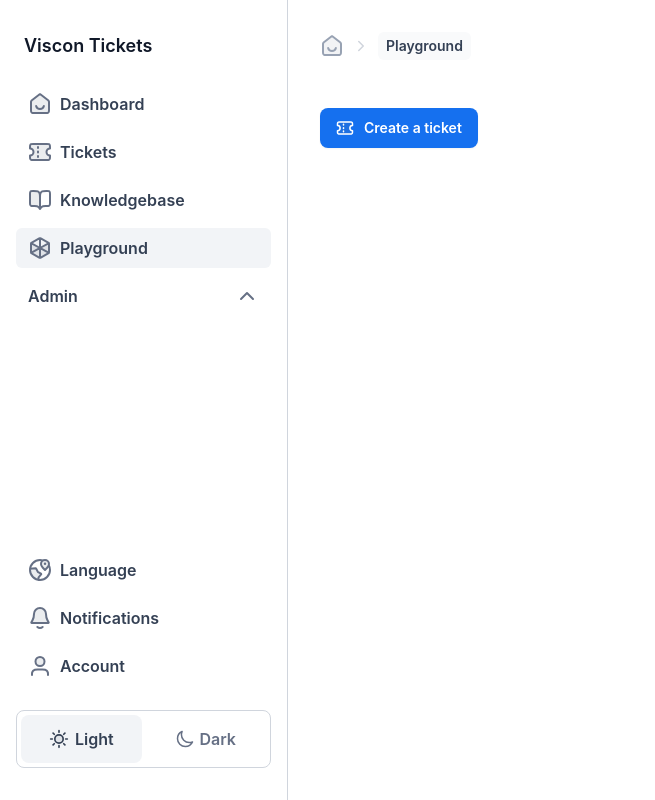
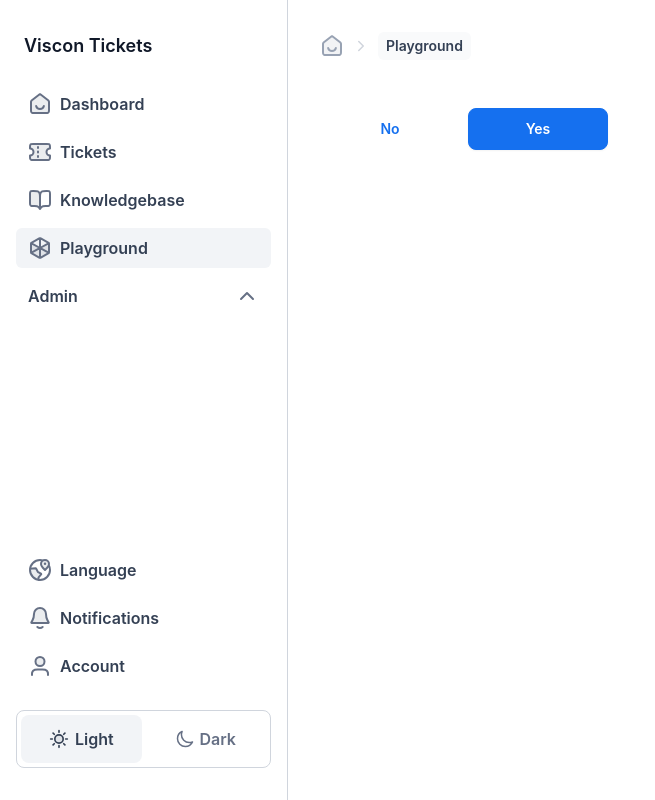
Before and after one commit to lucasprins/viscon-tickets, a React (Create React App) app: page /playground in a window 1280 px wide. Shown: the whole page, without its empty margins (0-655 px from the left). Built offline with nearby package versions, Linux system fonts and the light colour scheme.

Commit message:
Update: added focus and hover states

```diff
--- a/src/components/Button/Button.tsx
+++ b/src/components/Button/Button.tsx
@@ -4,7 +4,7 @@ import { Link } from 'react-router-dom';
 export enum ButtonSize {
     SMALL,
     MEDIUM,
-    LARGE
+    LARGE,
 }
 
 export enum ButtonWidth {
@@ -31,7 +31,6 @@ type ButtonProps = {
 }
 
 export function Button({ size, width, type, text, icon, url, onclick }: ButtonProps) {
-
     const buttonWidthStyle = width === ButtonWidth.FULL ? "w-full" : "";
     let buttonSizeStyle = "";
     let buttonTypeStyle = "";
@@ -50,19 +49,19 @@ export function Button({ size, width, type, text, icon, url, onclick }: ButtonPr
 
     switch (type) {
         case ButtonType.PRIMARY:
-            buttonTypeStyle = "shadow-sm bg-primary-600 text-white";
+            buttonTypeStyle = "shadow-sm bg-primary-600 border border-primary-600 text-white hover:bg-primary-700 focus:outline outline-primary-200 dark:outline-primary-500 hover:border-primary-700";
             break;
         case ButtonType.SECONDARY_GRAY:
-            buttonTypeStyle = "shadow-sm text-gray-700 border border-gray-300 dark:border-dark-500 dark:text-white";
+            buttonTypeStyle = "shadow-sm text-gray-800 border border-gray-300 dark:border-dark-500 dark:text-white hover:bg-gray-50 dark:hover:bg-dark-700 focus:outline outline-gray-100 dark:outline-dark-600";
             break;
         case ButtonType.SECONDARY_COLOR:
-            buttonTypeStyle = "shadow-sm text-primary-700 bg-primary-50 dark:bg-dark-700";
+            buttonTypeStyle = "text-primary-600 dark:text-gray-300 border border-primary-50 dark:border-dark-600 bg-primary-50 dark:bg-dark-600 hover:bg-primary-100 focus:outline outline-primary-100 dark:outline-dark-500";
             break;
         case ButtonType.TERTIARY_GRAY:
-            buttonTypeStyle = "text-gray-700";
+            buttonTypeStyle = "text-gray-800 border border-primary-600 border-opacity-0 hover:bg-gray-50 dark:text-white dark:hover:bg-dark-600";
             break;
         case ButtonType.TERTIARY_COLOR:
-            buttonTypeStyle = "text-primary-700";
+            buttonTypeStyle = "text-primary-600 dark:text-gray-300 border border-primary-600 border-opacity-0 hover:bg-primary-50 dark:hover:bg-dark-600";
             break;
     };
 
--- a/src/components/Button/ButtonOnlyIcon.tsx
+++ b/src/components/Button/ButtonIcon.tsx
@@ -5,7 +5,7 @@ type ButtonOnlyIconProps = {
     onclick: () => any
 }
 
-export const ButtonOnlyIcon = ({ icon, onclick }: ButtonOnlyIconProps) => {
+export const ButtonIcon = ({ icon, onclick }: ButtonOnlyIconProps) => {
     return (
         <button onClick={onclick} className='flex h-min items-center justify-center p-2 dark:hover:bg-dark-600 hover:bg-gray-100 rounded-md'>
             {icon}
--- /dev/null
+++ b/src/components/Button/ButtonLink.tsx
@@ -0,0 +1,47 @@
+import React from 'react'
+import { Link } from 'react-router-dom';
+
+export enum ButtonLinkSize {
+    MEDIUM,
+    LARGE,
+}
+
+export enum ButtonLinkType {
+    COLOR,
+    GRAY
+}
+
+type ButtonLinkProps = {
+    size: ButtonLinkSize,
+    type: ButtonLinkType,
+    text: string,
+    icon?: JSX.Element,
+    url?: string,
+    onclick?: () => any
+}
+
+export function ButtonLink({ size, type, text, icon, url, onclick }: ButtonLinkProps) {
+    const buttonTypeStyle = type === ButtonLinkType.COLOR ? "text-primary-600 hover:text-primary-500" : "text-gray-600 hover:text-gray-400";
+    const buttonSizeStyle = size === ButtonLinkSize.MEDIUM ? "text-sm" : "";
+
+    return (
+        <>
+            {url
+                ?
+                <Link to={url}>
+                    <button onClick={onclick} className={`${buttonTypeStyle} ${buttonSizeStyle}
+                        flex justify-center items-center gap-x-2.5 font-semibold`}>
+                        {icon}
+                        {text}
+                    </button>
+                </Link>
+                :
+                <button onClick={onclick} className={`${buttonTypeStyle} ${buttonSizeStyle}
+                flex justify-center items-center gap-x-2 font-semibold`}>
+                    {icon}
+                    {text}
+                </button>
+            }
+        </>
+    )
+}
--- a/src/components/Input/InputDropdownSelect.tsx
+++ b/src/components/Input/InputDropdownSelect.tsx
@@ -19,7 +19,7 @@ export function InputDropdownSelectMachine({ machines, label }: DropdownSelectPr
                 <div className='mb-1.5'>
                     <Listbox.Label className='text-sm font-medium text-gray-700 dark:text-dark-300'>{label}</Listbox.Label>
                 </div>
-                <Listbox.Button className=' focus:outline-4 dark:outline-0 outline-primary-200 w-full rounded-lg mb-2 flex border bg-white text-gray-800 font-medium drop-shadow-sm border-gray-300 py-2.5 px-3.5 dark:text-white dark:font-normal dark:border-dark-500 dark:bg-dark-700'>
+                <Listbox.Button className='hover:bg-gray-50 dark:hover:bg-dark-600 focus:outline-4 dark:outline-0 outline-primary-200 w-full rounded-lg mb-2 flex border bg-white text-gray-800 font-medium drop-shadow-sm border-gray-300 py-2.5 px-3.5 dark:text-white dark:font-normal dark:border-dark-500 dark:bg-dark-700'>
                     {({ open }) => (
                         <div className='flex justify-between w-full'>
                             {selectedMachine.name}
--- a/src/components/MachineSolution/MachineSolutionList.tsx
+++ b/src/components/MachineSolution/MachineSolutionList.tsx
@@ -24,9 +24,9 @@ export function MachineSolutionList() {
 	);
 
 	return (
-		<div className='flex flex-col h-min gap-6 w-full overflow-scroll' >
-			{filteredSolutions.map(({ issue, solution }) => (
-				<MachineSolution issue={issue} solution={solution} machine_name={selectedMachine.name} machine_blueprint={selectedMachine.blueprint_number} />
+		<div className='flex flex-col h-min gap-6 w-full overflow-clip' >
+			{filteredSolutions.map(({ issue, solution, solution_id }) => (
+				<MachineSolution key={solution_id} issue={issue} solution={solution} machine_name={selectedMachine.name} machine_blueprint={selectedMachine.blueprint_number} />
 			))}
 		</div>
 	)
--- a/src/components/Navigation/NavigationMobile.tsx
+++ b/src/components/Navigation/NavigationMobile.tsx
@@ -1,6 +1,6 @@
 import React from 'react'
 import { Link } from 'react-router-dom'
-import { ButtonOnlyIcon } from '../Button/ButtonOnlyIcon'
+import { ButtonIcon } from '../Button/ButtonIcon'
 import { IconMenu } from '../Icons/IconMenu'
 
 type NavigationMobileTypes = {
@@ -15,7 +15,7 @@ export const NavigationMobile = ({ openSidebar }: NavigationMobileTypes) => {
 				<Link to='/'>
 					<h2 className='text-lg text-gray-900 font-semibold dark:font-medium dark:text-white'>Viscon Tickets</h2>
 				</Link>
-				<ButtonOnlyIcon onclick={openSidebar} icon={<IconMenu size='24' color='stroke-gray-500 dark:stroke-gray-400' fill='fill-gray-500' />} />
+				<ButtonIcon onclick={openSidebar} icon={<IconMenu size='24' color='stroke-gray-500 dark:stroke-gray-400' fill='fill-gray-500' />} />
 			</div>
 		</>
 	)
--- a/src/components/Navigation/NavigationSidebar.tsx
+++ b/src/components/Navigation/NavigationSidebar.tsx
@@ -44,7 +44,7 @@ export function NavigationSidebar() {
             {/* Navigation Footer */}
             <div className='flex flex-col gap-y-6 px-4'>
                 <ul className='flex flex-col gap-y-2'>
-                    <NavigationItem name={translations[language].language} url='language' icon={<IconGlobe size='24' color='stroke-gray-500 dark:stroke-gray-300' fill='fill-gray-500' />} />
+                    <NavigationItem name={translations[language].language} onclick={() => console.log("changeLanguage")} icon={<IconGlobe size='24' color='stroke-gray-500 dark:stroke-gray-300' fill='fill-gray-500' />} />
                     <NavigationItem name={translations[language].notifications} url='notifications' icon={<IconBell size='24' color='stroke-gray-500 dark:stroke-gray-300' fill='fill-gray-500' />} />
                     <NavigationItem name={translations[language].account} url='account' icon={<IconUser size='24' color='stroke-gray-500 dark:stroke-gray-300' fill='fill-gray-500' />} />
                 </ul>
--- a/src/pages/Playground/Playground.tsx
+++ b/src/pages/Playground/Playground.tsx
@@ -1,6 +1,7 @@
 import React from 'react';
 import { Breadcrumbs } from '../../components/Breadcrumbs/Breadcrumbs';
 import { Button, ButtonSize, ButtonType, ButtonWidth } from '../../components/Button/Button';
+import { ButtonLink, ButtonLinkSize, ButtonLinkType } from '../../components/Button/ButtonLink';
 import { IconTicket } from '../../components/Icons/IconTicket';
 import Layout from '../../components/Layout/Layout';
 
@@ -11,14 +12,24 @@ export function Playground() {
 			<Layout />
 			<div className='p-8 flex w-full  flex-col gap-y-12'>
 				<Breadcrumbs crumbs={['Playground']} />
-				<div className='w-72'>
+				<div className='w-72 flex gap-2'>
+					{/* <ButtonLink
+						size={ButtonLinkSize.MEDIUM}
+						type={ButtonLinkType.COLOR}
+						text="Create a ticket"
+						url="/knowledgebase/create-ticket"
+					/> */}
+					<Button
+						size={ButtonSize.MEDIUM}
+						type={ButtonType.TERTIARY_COLOR}
+						text="No"
+						width={ButtonWidth.FULL}
+					/>
 					<Button
 						size={ButtonSize.MEDIUM}
 						type={ButtonType.PRIMARY}
-						text="Create a ticket"
-						width={ButtonWidth.CONTENT}
-						icon={<IconTicket size='18' color='stroke-white dark:stroke-gray-300' fill='fill-gray-500' />}
-						url="/knowledgebase/create-ticket"
+						text="Yes"
+						width={ButtonWidth.FULL}
 					/>
 				</div>
 			</div>
```
Also changed, not shown: src/components/Navigation/NavigationItem.tsx (+15 -2 lines), src/index.css (line endings or trailing spaces).
